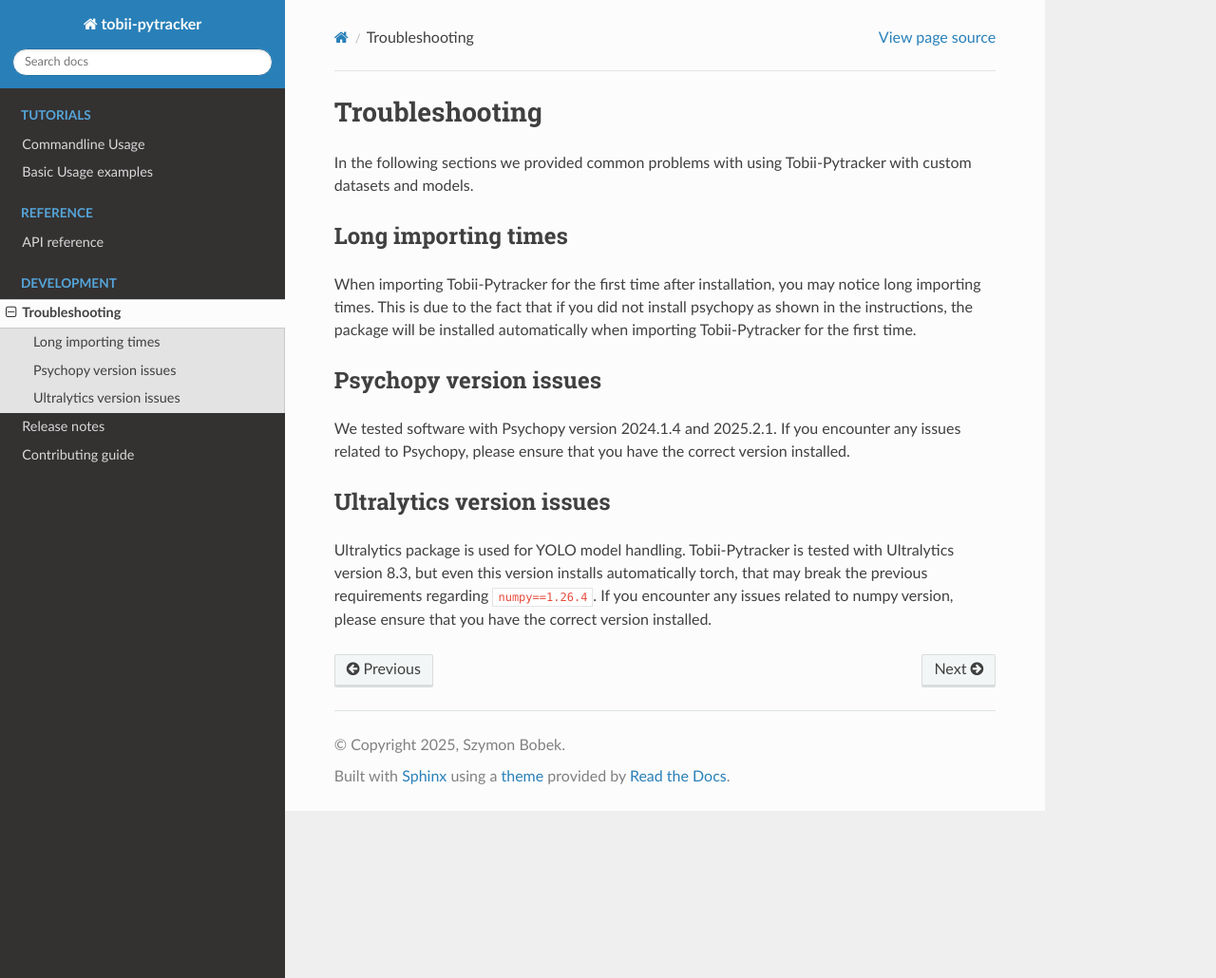
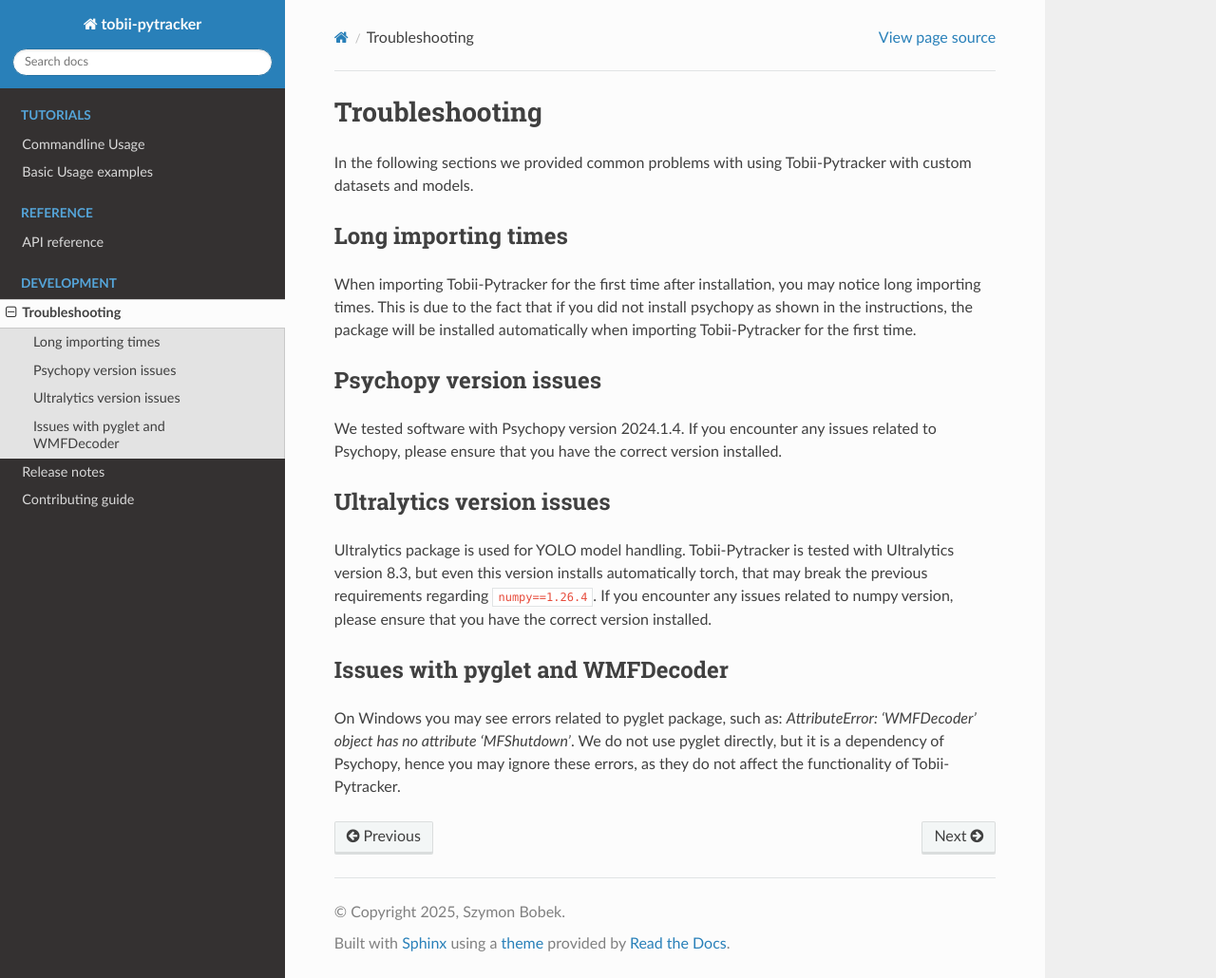
Before and after one commit to sbobek/tobii-pytracker, a Sphinx documentation site: the page built from docs/troubleshooting.rst, in a window 1280 px wide and 1030 px high. Shown: the whole window at 95% size. Built offline with Sphinx 7.4.7 and the Read the Docs theme 3.1.0, drawn with Linux system fonts in a browser that asks for light colours.

Commit message:
Added docs regarding mouse emulation;' pinned version to 2024 due to problems with mouse-emulation calibration file

```diff
--- a/docs/release_notes.rst
+++ b/docs/release_notes.rst
@@ -1,9 +1,13 @@
 Release notes
 ==============
 
-0.1.2 (2025-10-28)
+0.1.2 (2025-10-31)
 -------------
 * Fixed documentation of command-line options
+* Added MouseEyetracker emulator, for testing without Tobii hardware
+* Fixed timestamp synchronization, now timestamps are raw time from core of Psychopy
+* Fixed dependency issues. Psychopy version is now pinned to 2024.1.4 to avoid compatibility issues.
+
 
 0.1.1 (2025-10-28)
 -------------
--- a/docs/troubleshooting.rst
+++ b/docs/troubleshooting.rst
@@ -9,7 +9,7 @@
 
 Psychopy version issues
 -------------------------
-We tested software with Psychopy version 2024.1.4 and 2025.2.1.
+We tested software with Psychopy version 2024.1.4.
 If you encounter any issues related to Psychopy, please ensure that you have the correct version installed.
 
 Ultralytics version issues
@@ -17,3 +17,8 @@
 Ultralytics package is used for YOLO model handling.
 Tobii-Pytracker is tested with Ultralytics version 8.3, but even this version installs automatically torch, that may break the previous requirements regarding ``numpy==1.26.4``.
 If you encounter any issues related to numpy version, please ensure that you have the correct version installed.
+
+Issues with pyglet and WMFDecoder
+----------------------------------
+On Windows you may see errors related to pyglet package, such as: `AttributeError: 'WMFDecoder' object has no attribute 'MFShutdown'`.
+We do not use pyglet directly, but it is a dependency of Psychopy, hence you may ignore these errors, as they do not affect the functionality of Tobii-Pytracker.
--- a/pyproject.toml
+++ b/pyproject.toml
@@ -34,9 +34,11 @@
   "msgpack==1.0.8",
   "ultralytics<8.4",
   "numpy==1.26.4",
+  "msgpack_numpy==0.4.8",
   'pywin32==311; platform_system == "Windows"',
   'sounddevice==0.5.3; platform_system == "Windows"',
-  'soundfile==0.13.1; platform_system == "Windows"'
+  'soundfile==0.13.1; platform_system == "Windows"',
+  'pyWinhook==1.6.2; platform_system == "Windows"'
 ]
 
 classifiers = [
--- a/requirements-no-deps.txt
+++ b/requirements-no-deps.txt
@@ -1 +1 @@
-psychopy>=2024.1.4
+psychopy==2024.1.4
--- a/requirements.txt
+++ b/requirements.txt
@@ -17,7 +17,9 @@
 gevent==24.2.1
 msgpack==1.0.8
 ultralytics<=8.4
+msgpack_numpy==0.4.8
 # Install pywin32 only on Windows
 pywin32==311; platform_system == "Windows"
 sounddevice==0.5.3; platform_system == "Windows"
 soundfile==0.13.1; platform_system == "Windows"
+pyWinhook==1.6.2; platform_system == "Windows"
--- a/src/tobii_pytracker/__init__.py
+++ b/src/tobii_pytracker/__init__.py
@@ -3,6 +3,6 @@
 
 def _ensure_psychopy():
     if importlib.util.find_spec("psychopy") is None:
-        subprocess.check_call([sys.executable, "-m", "pip", "install", "psychopy>=2024.1.4", "--no-deps"])
+        subprocess.check_call([sys.executable, "-m", "pip", "install", "psychopy==2024.1.4", "--no-deps"])
 
 _ensure_psychopy()
```
Also changed, not shown: docs/mouse_emulation.rst (added), 4 other files.
